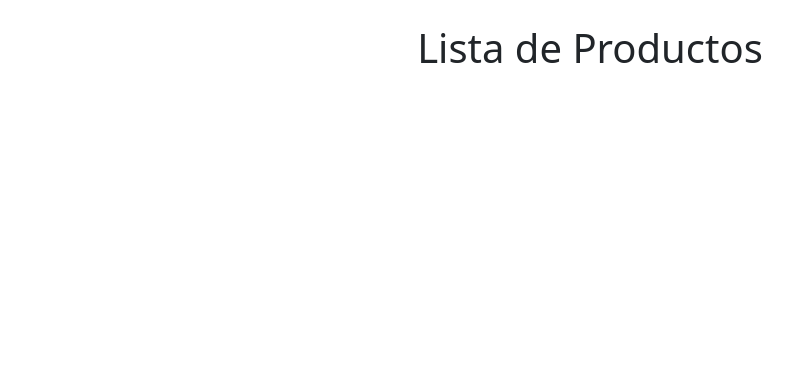
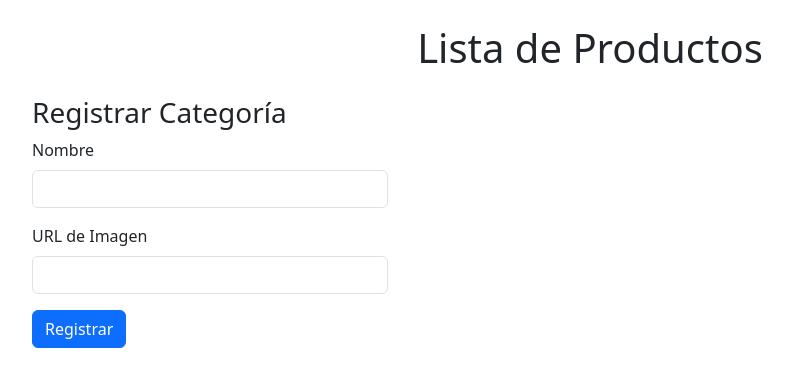
Before and after one commit to JulianRR1/Unidad_1, a Django app: page /categoria/json/ in a window 1280 px wide. Shown: the top 387 px of the page, without its empty margins (50-842 px from the left). Run offline with Django 5.2, Linux system fonts and the light colour scheme; data that the repository does not hold is empty.

Commit message:
20-02
Subida

```diff
--- a/categorias/templates/categorias.html
+++ b/categorias/templates/categorias.html
@@ -13,10 +13,41 @@
 
     <div class="container mt-4">
         <h1 class="text-center mb-4">Lista de Productos</h1>
-        <div id="categorias" class="row"></div>
+
+
+
+        <div class="row">
+
+            <div class="col-md-4">
+                <h3>Registrar Categoría</h3>
+                <form id="formCategoria">
+                    {% csrf_token %}
+                    <input type="hidden" id="csrf_token" value="{{ csrf_token }}">
+
+                    <div class="mb-3">
+                        <label for="nombre" class="form-label">Nombre</label>
+                        <input type="text" class="form-control" id="nombre" required>
+                    </div>
+                    <div class="mb-3">
+                        <label for="imagen" class="form-label">URL de Imagen</label>
+                        <input type="url" class="form-control" id="imagen" required>
+                    </div>
+                    <button type="submit" class="btn btn-primary">Registrar</button>
+                </form>
+            </div>
+
+            <!-- Lista de Categorías -->
+            <div class="col-md-8">
+                <div id="categorias" class="row"></div>
+            </div>
+        </div>
+
     </div>
 
     <script>
+        function getCsrfToken() {
+            return document.getElementById('csrf_token').value;
+        }
 
         function cargarProductos() {
             fetch('/categoria/api/get')
@@ -41,6 +72,30 @@
                 .catch(error => console.error('Error: ', error));
         }
 
+        document.getElementById('formCategoria').addEventListener('submit', function (e) {
+            e.preventDefault();
+
+            const nombre = document.getElementById('nombre').value;
+            const imagen = document.getElementById('imagen').value;
+            const csrfToken = getCsrfToken(); // Obtener el CSRF token
+
+            fetch('http://127.0.0.1:8000/categoria/api/post/', {
+                method: 'POST',
+                headers: {
+                    'Content-Type': 'application/json',
+                    'X-CSRFToken': csrfToken // Se envía el token CSRF en los headers
+                },
+                body: JSON.stringify({ nombre, imagen })
+            })
+            .then(response => response.json())
+            .then(data => {
+                alert(data.mensaje || "Categoría registrada");
+                cargarProductos();
+                document.getElementById('formCategoria').reset();
+            })
+            .catch(error => console.error('Error al registrar categoría:', error));
+        });
+
         cargarProductos();
 
     </script>
--- a/categorias/urls.py
+++ b/categorias/urls.py
@@ -4,5 +4,6 @@ from .views import *
 urlpatterns = [
     path('api/get/', lista_categorias, name='lista'),
     path('registar/', agregar_categoria, name='registrar'),
-    path('json/', vista_categorias, name='categorias')
+    path('json/', vista_categorias, name='categorias'),
+    path('api/post/', registrar_categoria, name='post'),
 ]
--- a/categorias/views.py
+++ b/categorias/views.py
@@ -2,6 +2,7 @@ from django.shortcuts import render, redirect
 from .models import Categoria
 from django.http import JsonResponse
 from .forms import categoriaForm
+import json
 
 def lista_categorias(request):
     categorias = Categoria.objects.all()
@@ -29,3 +30,18 @@ def agregar_categoria(request):
 
 def vista_categorias(request):
     return render(request, 'categorias.html')
+
+
+
+def registrar_categoria(request):
+    if request.method == 'POST':
+        try:
+            data = json.loads(request.body) #Hace que el parametro se vuelva json
+            categoria = Categoria.objects.create(
+                nombre = data['nombre'],
+                imagen = data['imagen']
+            )
+            return JsonResponse({'mensaje': 'Registro exitoso', 'id':categoria.id},status=200)
+        except Exception as e:
+            return JsonResponse({'error': str(e)}, status=400)
+    return JsonResponse({'error': 'Metodo no soportado'}, status=405)
--- a/productos/urls.py
+++ b/productos/urls.py
@@ -4,5 +4,9 @@ from .views import *
 urlpatterns = [
     path('api/get/', lista_productos, name='lista'),
     path('agregar/', agregar_producto, name='agregar'),
-    path('api/post/', registrar_producto, name='post')
+    path('api/post/', registrar_producto, name='post'),
+    path('api/put/<str:id_producto>/', actualizar_producto, name='put'),
+    path('api/delete/<str:id_producto>/', borrar_producto, name='delete'),
+    path('api/get/<str:id_producto>/', obtner_producto, name='get'),
+
 ]
```
Also changed, not shown: productos/views.py (+48 -1 lines).
